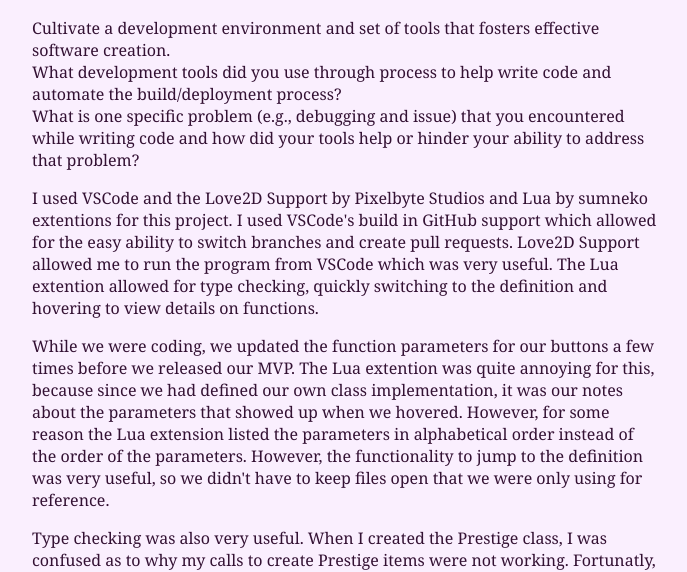
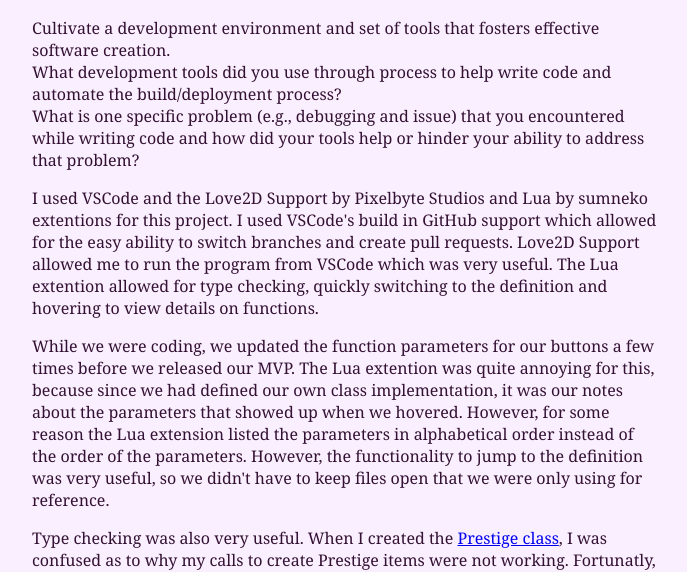
Before and after one commit to MayaLFlynn/324Website, a plain HTML site: page pages/infrastructure.html in a window 1280 px wide. Shown: the part 234-806 px from the top of the page, without its empty margins (18-705 px from the left). Drawn offline with Linux system fonts and the light colour scheme; files whose address does not match are found by name.

Commit message:
update infrastructure

```diff
--- a/pages/infrastructure.html
+++ b/pages/infrastructure.html
@@ -40,7 +40,9 @@
                     to the definition was very useful, so we didn't have to keep files open that we were only using for reference.
                 </p>
                 <p>
-                    Type checking was also very useful. When I created the Prestige class, I was confused as to why my calls to
+                    Type checking was also very useful. When I created the
+                    <a href="https://github.com/Idle-Devs-Progress-is-Optional/PaperGame/blob/main/classes/prestige.lua" >Prestige class</a>,
+                    I was confused as to why my calls to
                     create Prestige items were not working. Fortunatly, there were yellow squiggles from the Lua type checking extention
                     that told me that it couldn't access the functions of the table Prestige. I thought this was odd because Prestige should
                     have been of the Object type Prestige and not a table. This alongside VSCode's ability to find every instance of Prestige
```
